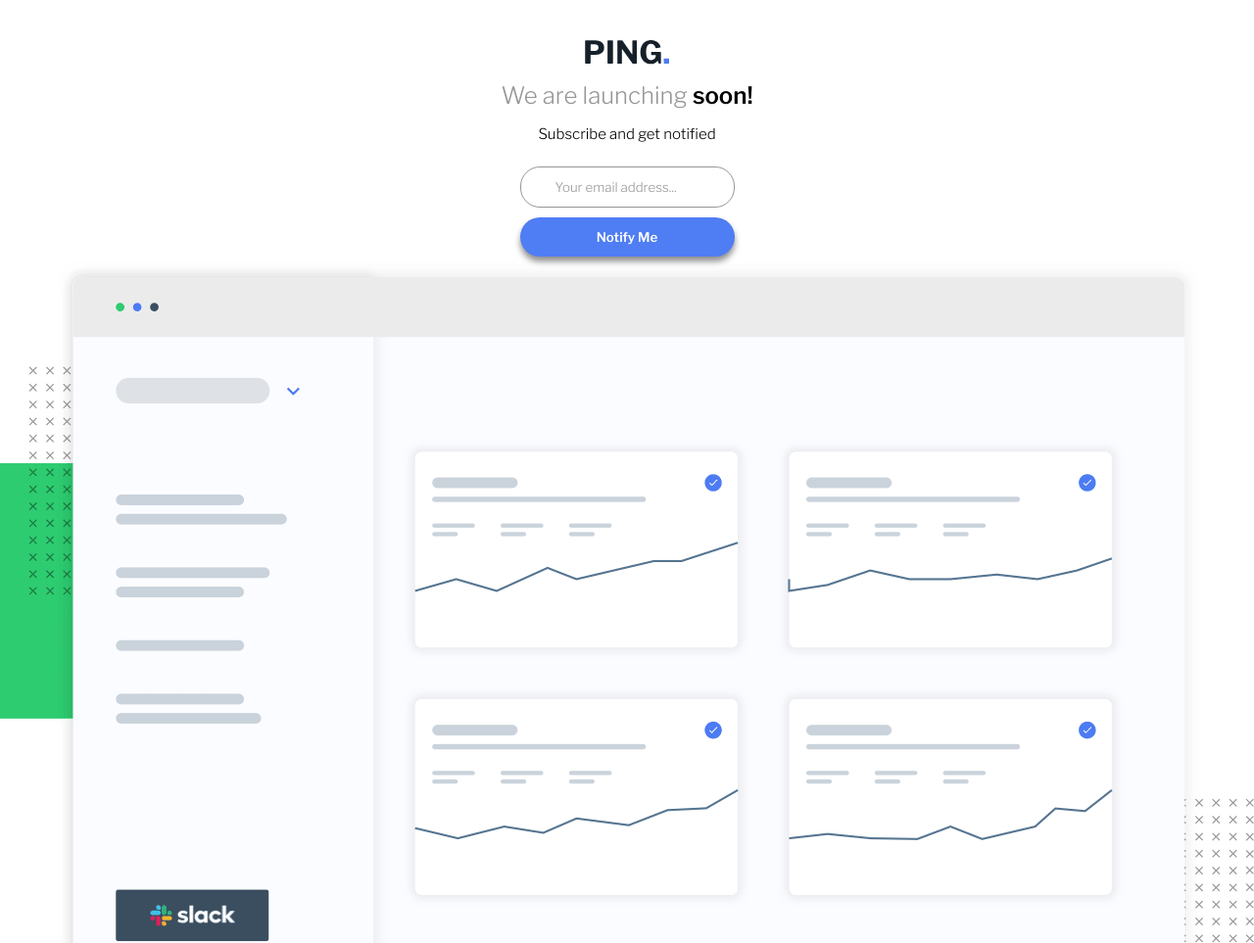
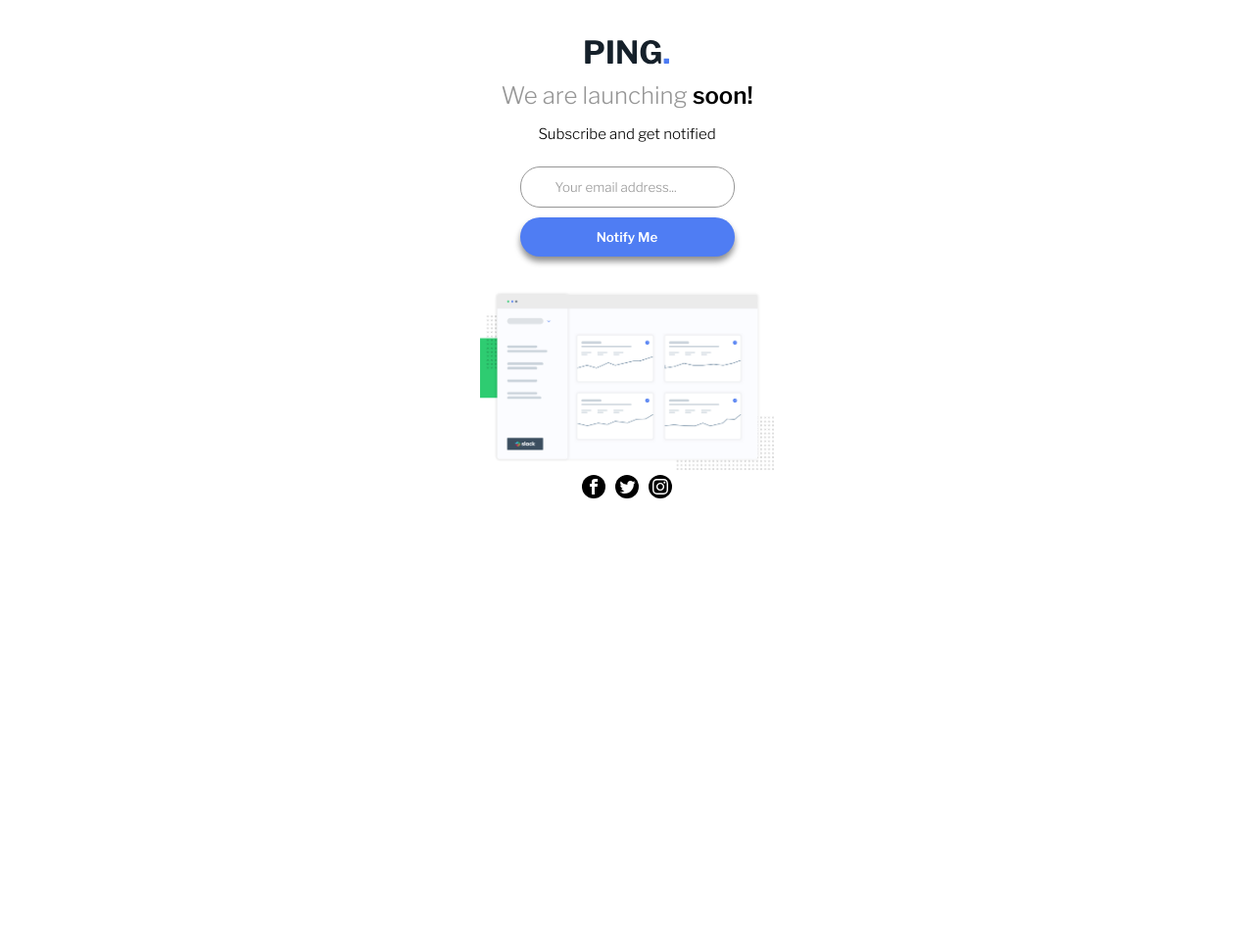
Before and after one commit to Joaovitorsw/ping-coming-soon-page-master, a plain HTML site: page index.html in a window 1280 px wide. Shown: the top 963 px of the page at 98% size. After the commit the page ends 800 px from the top, so only its background shows below. Drawn offline with nearby package versions, Linux system fonts and the light colour scheme.

Commit message:
✨ feat: dashboard size and social media aling

```diff
--- a/style.css
+++ b/style.css
@@ -105,3 +105,21 @@ body {
 .submit:active {
   transform: scale(0.85);
 }
+
+.dashboard {
+  margin-top: 30px;
+  max-width: 300px;
+  max-height: 300px;
+}
+.social-media {
+  display: flex;
+  justify-content: center;
+  align-items: center;
+}
+.social-media img {
+  border-radius: 50%;
+  margin: 5px;
+}
+.social-media img:hover {
+  background-color: rgba(0, 0, 0, 0.383);
+}
```
